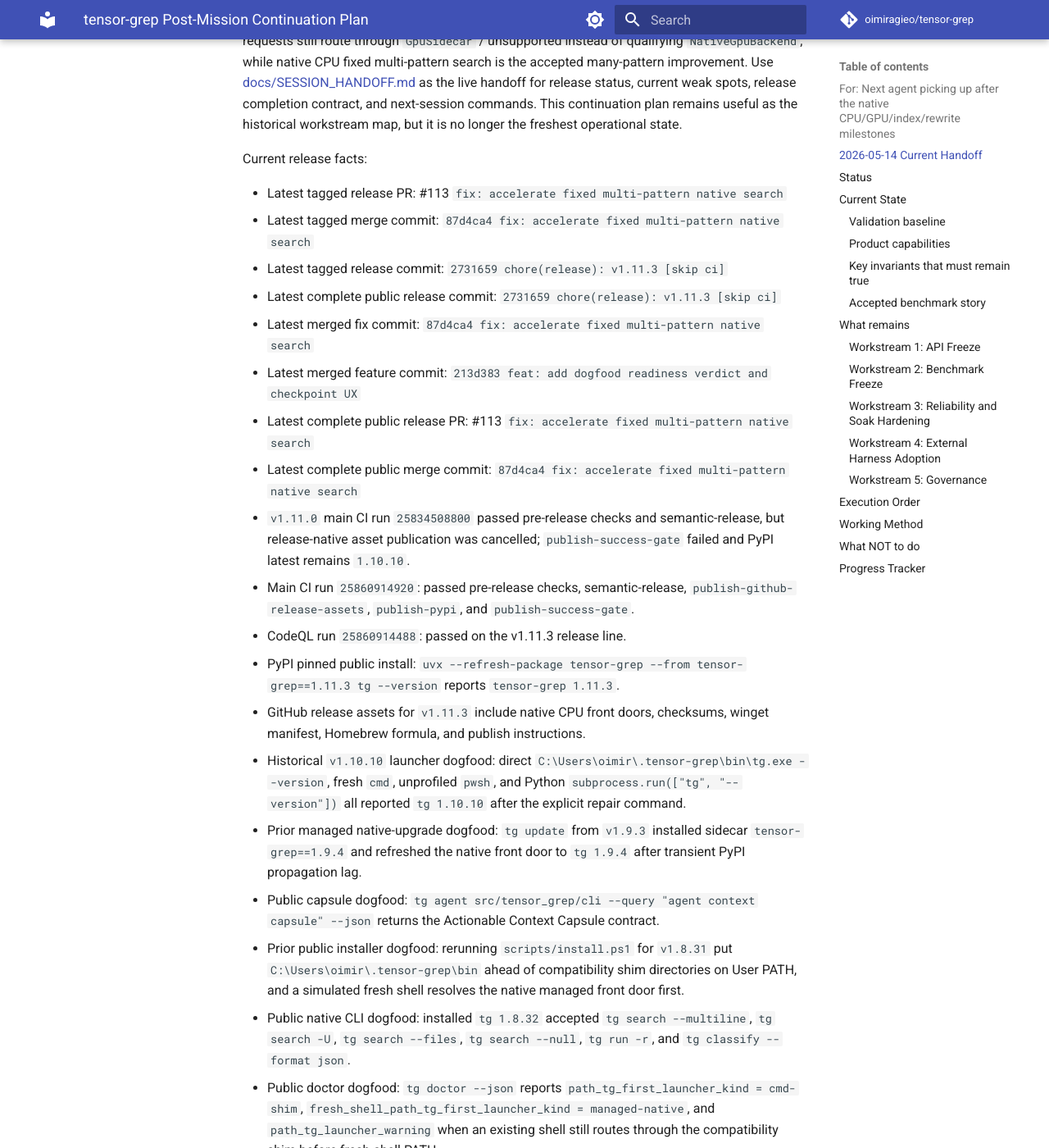
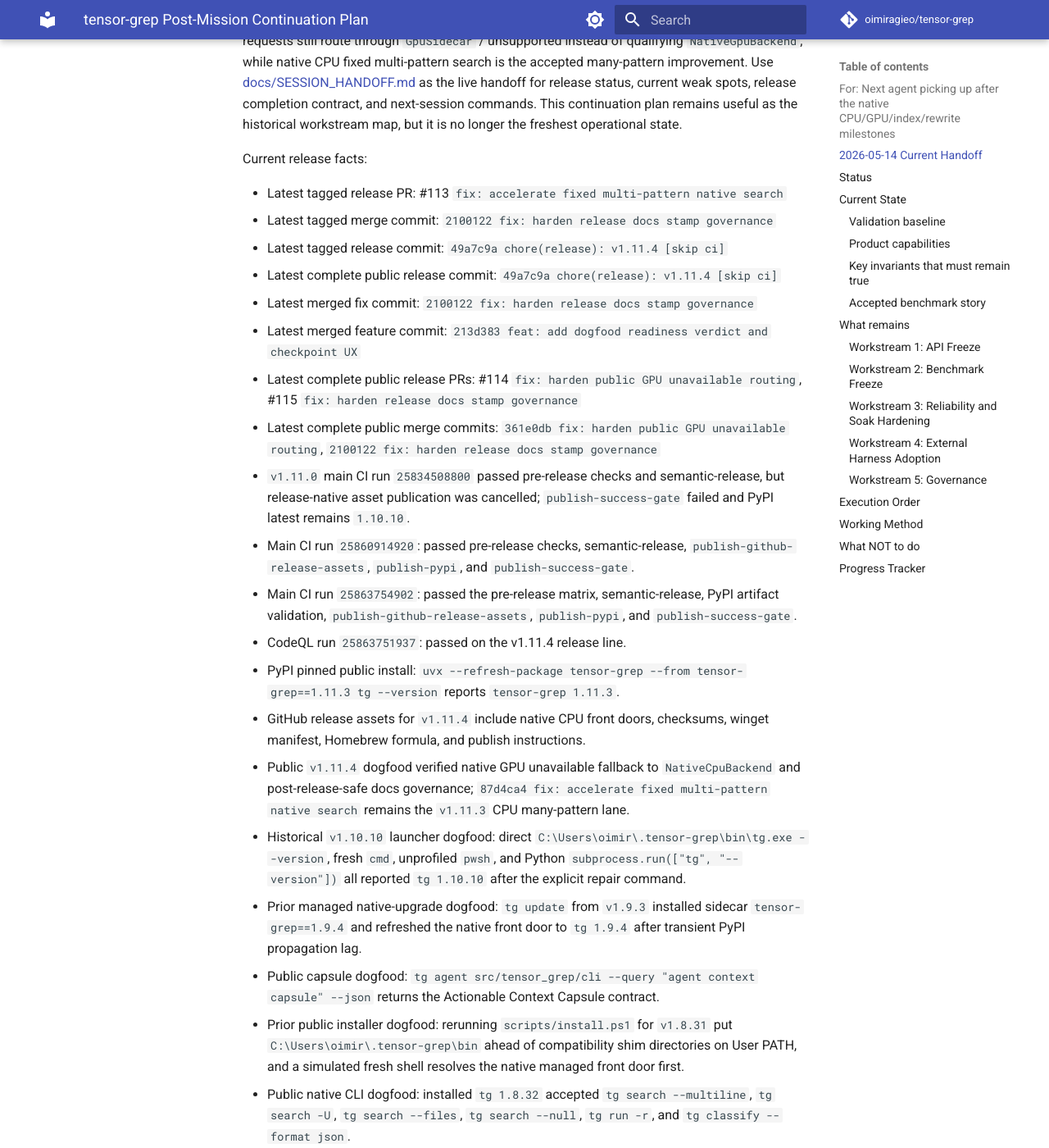
Before and after one commit to oimiragieo/tensor-grep, an MkDocs documentation site: the page built from docs/CONTINUATION_PLAN.md, in a window 1280 px wide and 1400 px high, scrolled down 777 px. Shown: the whole window at 82% size. Built offline with MkDocs 1.6.1 and Material for MkDocs 9.7.7, drawn with Linux system fonts in a browser that asks for light colours; comment, search, counter and statistics services are not loaded.

Commit message:
fix: harden post-release docs governance

```diff
--- a/docs/CONTINUATION_PLAN.md
+++ b/docs/CONTINUATION_PLAN.md
@@ -11,18 +11,20 @@
 Current release facts:
 
 - Latest tagged release PR: #113 `fix: accelerate fixed multi-pattern native search`
-- Latest tagged merge commit: `87d4ca4 fix: accelerate fixed multi-pattern native search`
-- Latest tagged release commit: `2731659 chore(release): v1.11.3 [skip ci]`
-- Latest complete public release commit: `2731659 chore(release): v1.11.3 [skip ci]`
-- Latest merged fix commit: `87d4ca4 fix: accelerate fixed multi-pattern native search`
+- Latest tagged merge commit: `2100122 fix: harden release docs stamp governance`
+- Latest tagged release commit: `49a7c9a chore(release): v1.11.4 [skip ci]`
+- Latest complete public release commit: `49a7c9a chore(release): v1.11.4 [skip ci]`
+- Latest merged fix commit: `2100122 fix: harden release docs stamp governance`
 - Latest merged feature commit: `213d383 feat: add dogfood readiness verdict and checkpoint UX`
-- Latest complete public release PR: #113 `fix: accelerate fixed multi-pattern native search`
-- Latest complete public merge commit: `87d4ca4 fix: accelerate fixed multi-pattern native search`
+- Latest complete public release PRs: #114 `fix: harden public GPU unavailable routing`, #115 `fix: harden release docs stamp governance`
+- Latest complete public merge commits: `361e0db fix: harden public GPU unavailable routing`, `2100122 fix: harden release docs stamp governance`
 - `v1.11.0` main CI run `25834508800` passed pre-release checks and semantic-release, but release-native asset publication was cancelled; `publish-success-gate` failed and PyPI latest remains `1.10.10`.
 - Main CI run `25860914920`: passed pre-release checks, semantic-release, `publish-github-release-assets`, `publish-pypi`, and `publish-success-gate`.
-- CodeQL run `25860914488`: passed on the v1.11.3 release line.
+- Main CI run `25863754902`: passed the pre-release matrix, semantic-release, PyPI artifact validation, `publish-github-release-assets`, `publish-pypi`, and `publish-success-gate`.
+- CodeQL run `25863751937`: passed on the v1.11.4 release line.
 - PyPI pinned public install: `uvx --refresh-package tensor-grep --from tensor-grep==1.11.3 tg --version` reports `tensor-grep 1.11.3`.
-- GitHub release assets for `v1.11.3` include native CPU front doors, checksums, winget manifest, Homebrew formula, and publish instructions.
+- GitHub release assets for `v1.11.4` include native CPU front doors, checksums, winget manifest, Homebrew formula, and publish instructions.
+- Public `v1.11.4` dogfood verified native GPU unavailable fallback to `NativeCpuBackend` and post-release-safe docs governance; `87d4ca4 fix: accelerate fixed multi-pattern native search` remains the `v1.11.3` CPU many-pattern lane.
 - Historical `v1.10.10` launcher dogfood: direct `C:\Users\oimir\.tensor-grep\bin\tg.exe --version`, fresh `cmd`, unprofiled `pwsh`, and Python `subprocess.run(["tg", "--version"])` all reported `tg 1.10.10` after the explicit repair command.
 - Prior managed native-upgrade dogfood: `tg update` from `v1.9.3` installed sidecar `tensor-grep==1.9.4` and refreshed the native front door to `tg 1.9.4` after transient PyPI propagation lag.
 - Public capsule dogfood: `tg agent src/tensor_grep/cli --query "agent context capsule" --json` returns the Actionable Context Capsule contract.
```
Also changed, not shown: AGENTS.md (+11 -8 lines), README.md (+11 -1 lines), SKILL.md (+9 -8 lines), docs/SESSION_HANDOFF.md (+10 -8 lines), 1 other file.
